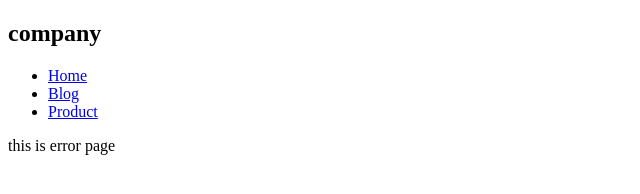
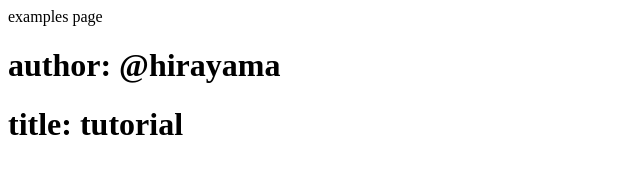
Before and after one commit to yhirayama20188itn/udemy-gatsby, a Gatsby site: page /examples in a window 1280 px wide. Before the commit this address had no page. Shown: the whole page, without its empty margins (0-640 px from the left). Built offline with nearby package versions, Linux system fonts and the light colour scheme; Gatsby itself is replaced by a stand-in of ours.

Commit message:
useStaticQuery and graphql

```diff
--- a/gatsby-config.js
+++ b/gatsby-config.js
@@ -6,5 +6,11 @@
 
 module.exports = {
   /* Your site config here */
+  siteMetadata: {
+    title: 'tutorial',
+    description: 'just some description about our site',
+    author: '@hirayama',
+    data: { name: 'hirayama', age: 28 }
+  },
   plugins: [`gatsby-plugin-sass`, `gatsby-plugin-styled-components`]
 }
--- a/src/components/Navbar.js
+++ b/src/components/Navbar.js
@@ -10,6 +10,7 @@ const Navbar = () => {
         <li><Link to="/">Home</Link></li>
         <li><Link to="/blog/">Blog</Link></li>
         <li><Link to="/product/">Product</Link></li>
+        <li><Link to="/examples/">Examples</Link></li>
       </ul>
     </nav>
   )
--- /dev/null
+++ b/src/examples/Header.js
@@ -0,0 +1,26 @@
+import React from 'react'
+import {useStaticQuery, graphql} from 'gatsby'
+
+const Header = () => {
+  const { site: {siteMetadata: info} } = useStaticQuery(graphql`{
+    site {
+      siteMetadata{
+        title
+        description
+        author
+        data{
+          age
+        }
+      }
+    }
+  }`)
+  return (
+    <div>
+      {/* <h1>author: {data.site.siteMetadata.author}</h1> */}
+      <h1>author: {info.author}</h1>
+      <h1>title: {info.title}</h1>
+    </div>
+  )
+}
+
+export default Header
--- /dev/null
+++ b/src/pages/examples.js
@@ -0,0 +1,13 @@
+import React from 'react'
+import Header from '../examples/Header'
+
+const examples = () => {
+  return (
+    <div>
+      examples page
+      <Header />
+    </div>
+  )
+}
+
+export default examples
```
